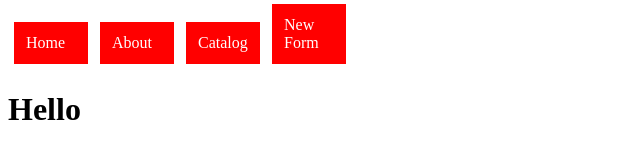
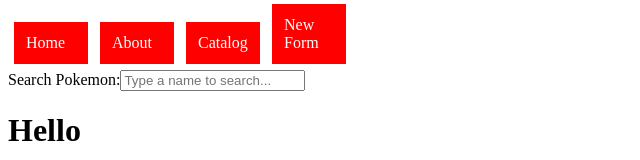
Before and after one commit to praphael-gh/pokedating-app-project, a React (Create React App) app: page / in a window 1280 px wide. Shown: the part 389-549 px from the top of the page, without its empty margins (0-640 px from the left). Built offline with nearby package versions, Linux system fonts and the light colour scheme; data requests are answered from the project's data file.

Commit message:
Struggles, last day

```diff
--- a/src/components/App.js
+++ b/src/components/App.js
@@ -7,13 +7,15 @@ import About from "./About";
 import NavBar from "./NavBar";
 import PokeContainer from "./PokeContainer";
 import PokeForm from "./PokeForm";
+import Search from "./Search";
 
 function App() {
-  const [pokemons, setPokemons] = useState([])
+  const [pokemon, setPokemon] = useState([]);
+  const [searchTerm, setSearchTerm] = useState("");
 
   function handleNewPokemon(newPokemon) {
-    const newPokemonArray = [...pokemons, newPokemon]
-    setPokemons(newPokemonArray)
+    const newPokemonArray = [...pokemon, newPokemon]
+    setPokemon(newPokemonArray)
     }
 
   // This pulls 1 random pokemon
@@ -22,27 +24,32 @@ function App() {
     .then(resp => resp.json())
     .then(pokemonData => {
       console.log(pokemonData);
-      setPokemons(pokemonData);
+      setPokemon(pokemonData);
     });
 }, []);
 
-  if(!pokemons) return <p>Loading...</p>
+  if(!pokemon) return <p>Loading...</p>
+
+  const displayedPokemon = pokemon.filter((pokemon) => {
+    return pokemon.name.toLowerCase().includes(searchTerm.toLowerCase());
+  });
 
 return (
     <div>
       <NavBar />
+      <Search search={searchTerm} onSearchChange={setSearchTerm}/>
       <Switch>
         <Route exact path="/newform">
           <PokeForm handleNewPokemon={handleNewPokemon}/>
         </Route>
         <Route exact path="/catalog">
-          <PokeContainer pokemons={pokemons}/>
+          <PokeContainer pokemons={displayedPokemon}/>
         </Route>
         <Route exact path="/about">
           <About />
         </Route>
         <Route exact path="/">
-          <Home pokemons={pokemons}/>
+          <Home pokemons={pokemon}/>
         </Route>
       </Switch>
 
--- a/src/components/Search.js
+++ b/src/components/Search.js
@@ -1,12 +1,18 @@
 import React from "react";
 
-function Search() {
-    return (
-    <>
-    <p>Stop</p>
-    </>
-    )
-
+function Search({ searchTerm, onSearchChange }) {
+  return (
+    <div className="searchbar">
+      <label htmlFor="search">Search Pokemon:</label>
+      <input
+        type="text"
+        id="search"
+        placeholder="Type a name to search..."
+        value={searchTerm}
+        onChange={(e) => onSearchChange(e.target.value)}
+      />
+    </div>
+  );
 }
 
 export default Search;
```
Also changed, not shown: 1 other file (tests, documents, lock files or other folders).
